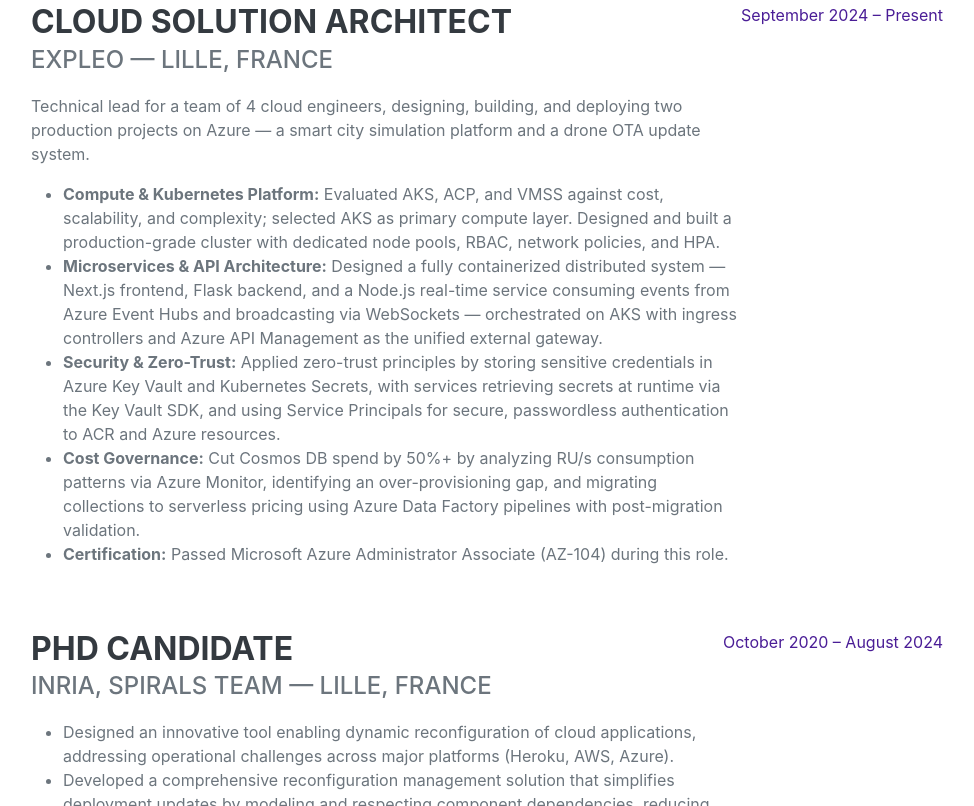
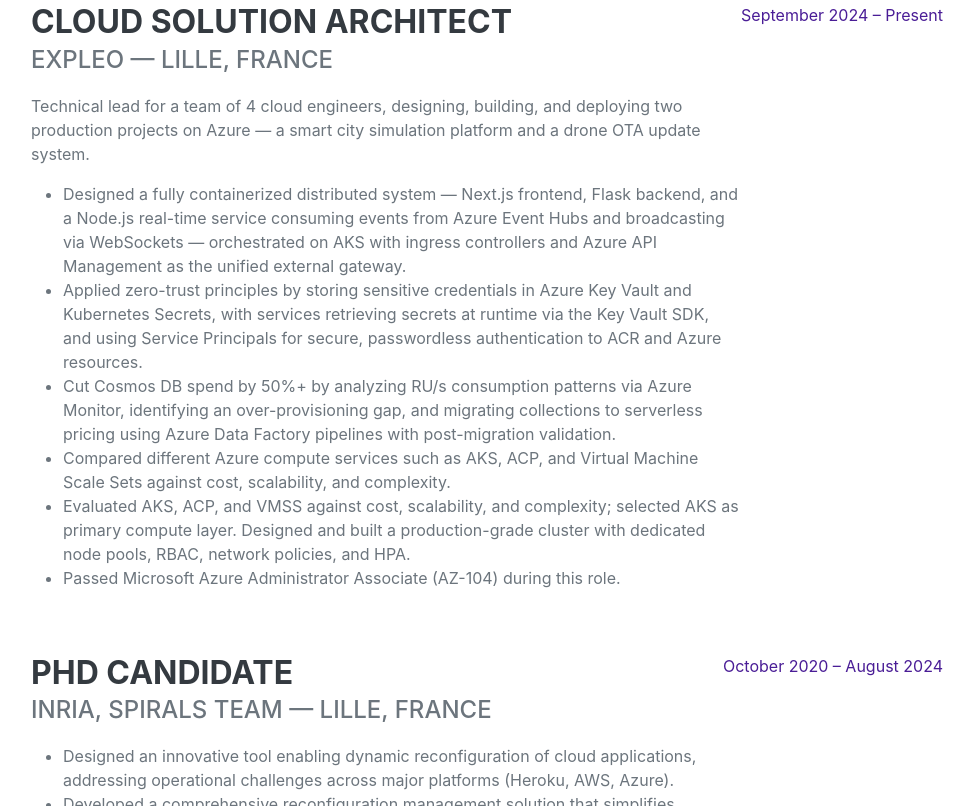
Before and after one commit to salmanfarhat1/salman-farhat, a website: page index.html in a window 1280 px wide. Shown: the part 993-1799 px from the top of the page, without its empty margins (289-1263 px from the left). Drawn offline with nearby package versions, Linux system fonts and the light colour scheme; a web font is replaced by a local one.

Commit message:
updating professional experience section

```diff
--- a/index.html
+++ b/index.html
@@ -68,21 +68,24 @@
             <section class="resume-section" id="experience">
                 <div class="resume-section-content">
                     <h2 class="mb-5">Experience</h2>
-
                     <div class="d-flex flex-column flex-md-row justify-content-between mb-5">
                         <div class="flex-grow-1">
                             <h3 class="mb-0">Cloud Solution Architect</h3>
                             <div class="subheading mb-3">Expleo — Lille, France</div>
                             <p>Technical lead for a team of 4 cloud engineers, designing, building, and deploying two production projects on Azure — a smart city simulation platform and a drone OTA update system.</p>
                             <ul>
-                                <li><strong>Compute & Kubernetes Platform:</strong> Evaluated AKS, ACP, and VMSS against cost, scalability, and complexity; selected AKS as primary compute layer. Designed and built a production-grade cluster with dedicated node pools, RBAC, network policies, and HPA.</li>
-                                <li><strong>Microservices & API Architecture:</strong> Designed a fully containerized distributed system — Next.js frontend, Flask backend, and a Node.js real-time service consuming events from Azure Event Hubs and broadcasting via WebSockets — orchestrated on AKS with ingress controllers and Azure API Management as the unified external gateway.</li>
-                                <li><strong>Security & Zero-Trust:</strong> Applied zero-trust principles by storing sensitive credentials in Azure Key Vault and Kubernetes Secrets, with services retrieving secrets at runtime via the Key Vault SDK, and using Service Principals for secure, passwordless authentication to ACR and Azure resources.</li>
-                                <li><strong>Cost Governance:</strong> Cut Cosmos DB spend by 50%+ by analyzing RU/s consumption patterns via Azure Monitor, identifying an over-provisioning gap, and migrating collections to serverless pricing using Azure Data Factory pipelines with post-migration validation.</li>
-                                <li><strong>Certification:</strong> Passed Microsoft Azure Administrator Associate (AZ-104) during this role.</li>
+                                <li>Designed a fully containerized distributed system — Next.js frontend, Flask backend, and a Node.js real-time service consuming events from Azure Event Hubs and broadcasting via WebSockets — orchestrated on AKS with ingress controllers and Azure API Management as the unified external gateway.</li>
+                                <li>Applied zero-trust principles by storing sensitive credentials in Azure Key Vault and Kubernetes Secrets, with services retrieving secrets at runtime via the Key Vault SDK, and using Service Principals for secure, passwordless authentication to ACR and Azure resources.</li>
+                                <li>Cut Cosmos DB spend by 50%+ by analyzing RU/s consumption patterns via Azure Monitor, identifying an over-provisioning gap, and migrating collections to serverless pricing using Azure Data Factory pipelines with post-migration validation.</li>
+                                <li>Compared different Azure compute services such as AKS, ACP, and Virtual Machine Scale Sets against cost, scalability, and complexity.</li>
+                                <li>Evaluated AKS, ACP, and VMSS against cost, scalability, and complexity; selected AKS as primary compute layer. Designed and built a production-grade cluster with dedicated node pools, RBAC, network policies, and HPA.</li>
+                                <li>Passed Microsoft Azure Administrator Associate (AZ-104) during this role.</li>
                             </ul>
                         </div>
-                        <div class="flex-shrink-0"><span class="text-primary">September 2024 – Present</span></div>
+
+                        <div class="flex-shrink-0">
+                            <span class="text-primary">September 2024 – Present</span>
+                        </div>
                     </div>
 
                     <div class="d-flex flex-column flex-md-row justify-content-between mb-5">
```
